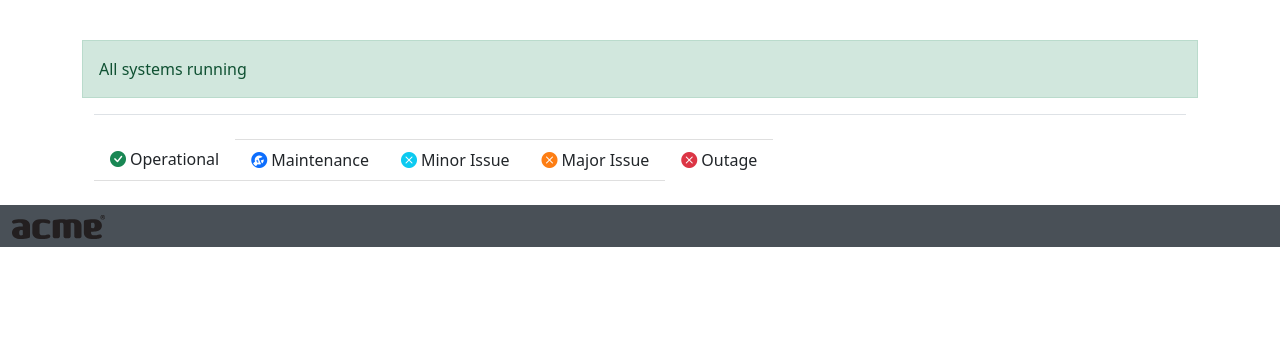
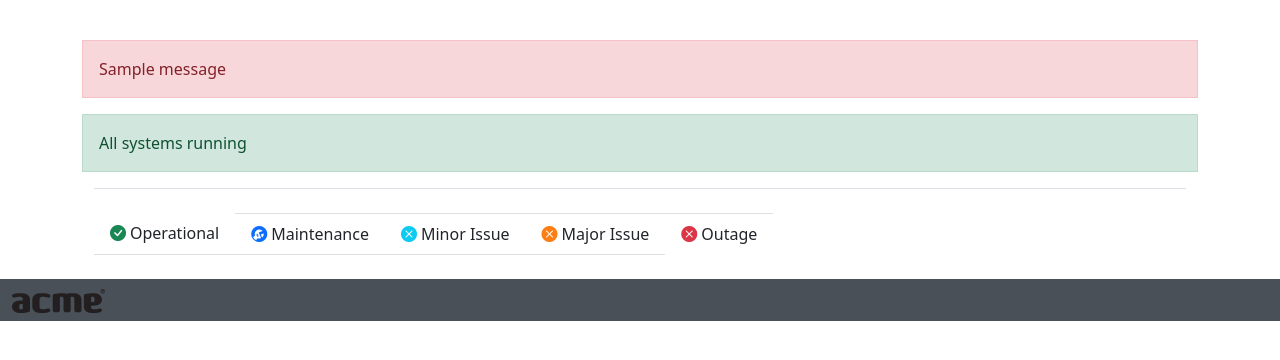
Before and after one commit to stackmon/status-dashboard, a Flask app: page / in a window 1280 px wide. Shown: the part 54-414 px from the top of the page. Run offline with Flask 3, Linux system fonts and the light colour scheme; tables that the repository leaves empty hold one stand-in row (values such as "Sample post"); one stand-in notice (Sample message) is shown; parts of the project's set-up code (start-up, migrations or seed data) failed here and were passed over; some libraries are stand-ins or nearby versions.

Commit message:
Fix how open incidents are displayed
- now only currently open incidents are displayed on the index page and planned maintenances are not
- added an alert for when a user is trying to login via OpenID but is not in the required groups

```diff
--- a/app/web/routes.py
+++ b/app/web/routes.py
@@ -25,6 +25,7 @@ from app.web.forms import IncidentUpdateForm
 
 from flask import abort
 from flask import current_app
+from flask import flash
 from flask import redirect
 from flask import render_template
 from flask import session
@@ -150,6 +151,10 @@ def auth_callback(name):
                 "Not logging in user %s due to lack of required groups"
                 % user.get("preferred_username", user.get("name"))
             )
+            flash(
+                "Not logging in user %s due to lack of required groups"
+                % user.get("preferred_username", user.get("name"))
+            )
             return redirect("/")
 
     session["user"] = user
--- a/app/web/templates/index.html
+++ b/app/web/templates/index.html
@@ -1,6 +1,19 @@
 {% extends "base.html" %}
 
 {% block content %}
+
+{% with messages = get_flashed_messages() %}
+  {% if messages %}
+    <div class=container>
+    {% for message in messages %}
+      <div class="alert alert-danger" role="alert">
+      {{ message }}
+      </div>
+    {% endfor %}
+    </div>
+  {% endif %}
+{% endwith %}
+
 <div class="container">
   {% set open_incidents = incidents.get_all_active() %}
   {% if open_incidents | length == 0 %}
```
